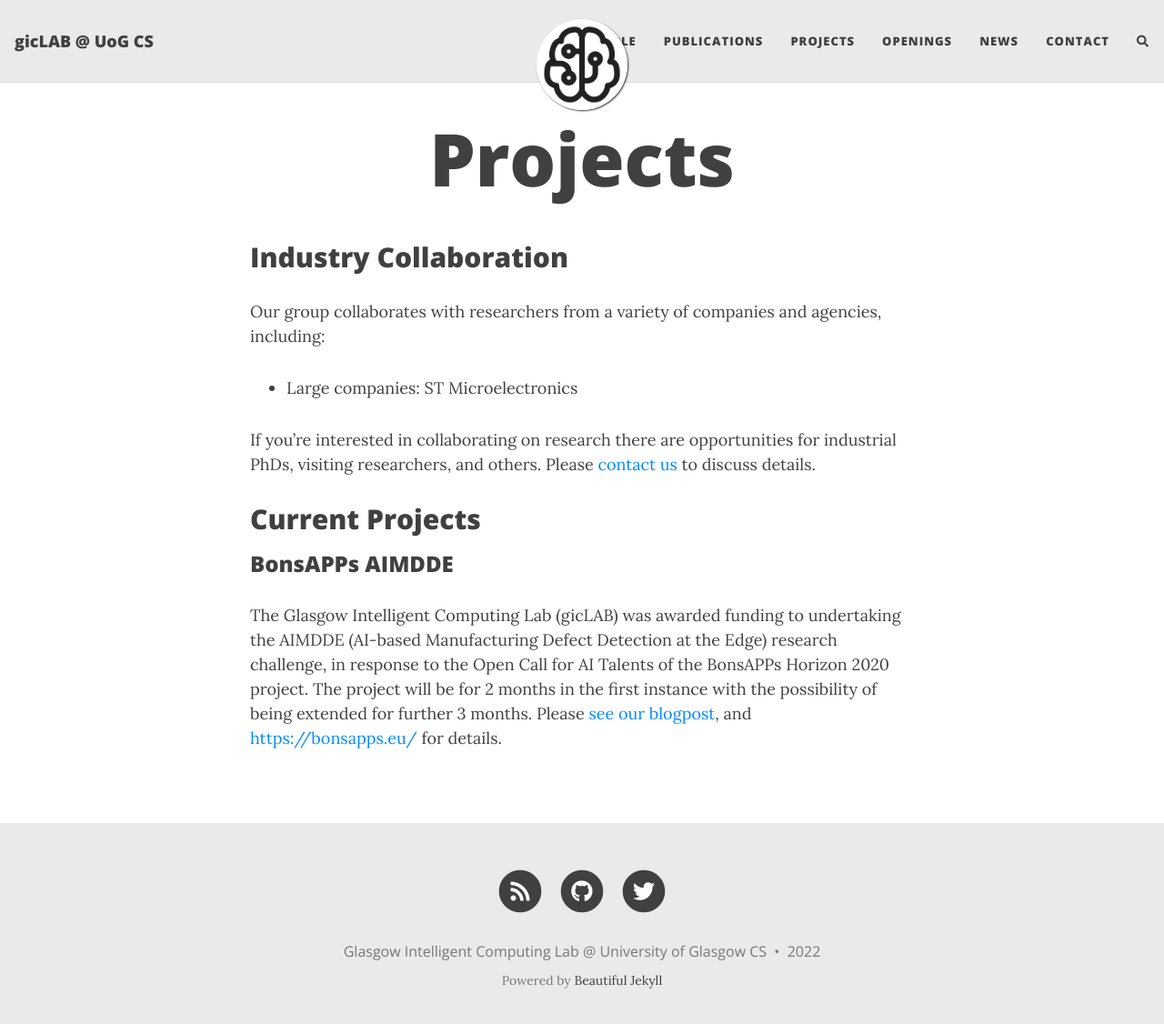
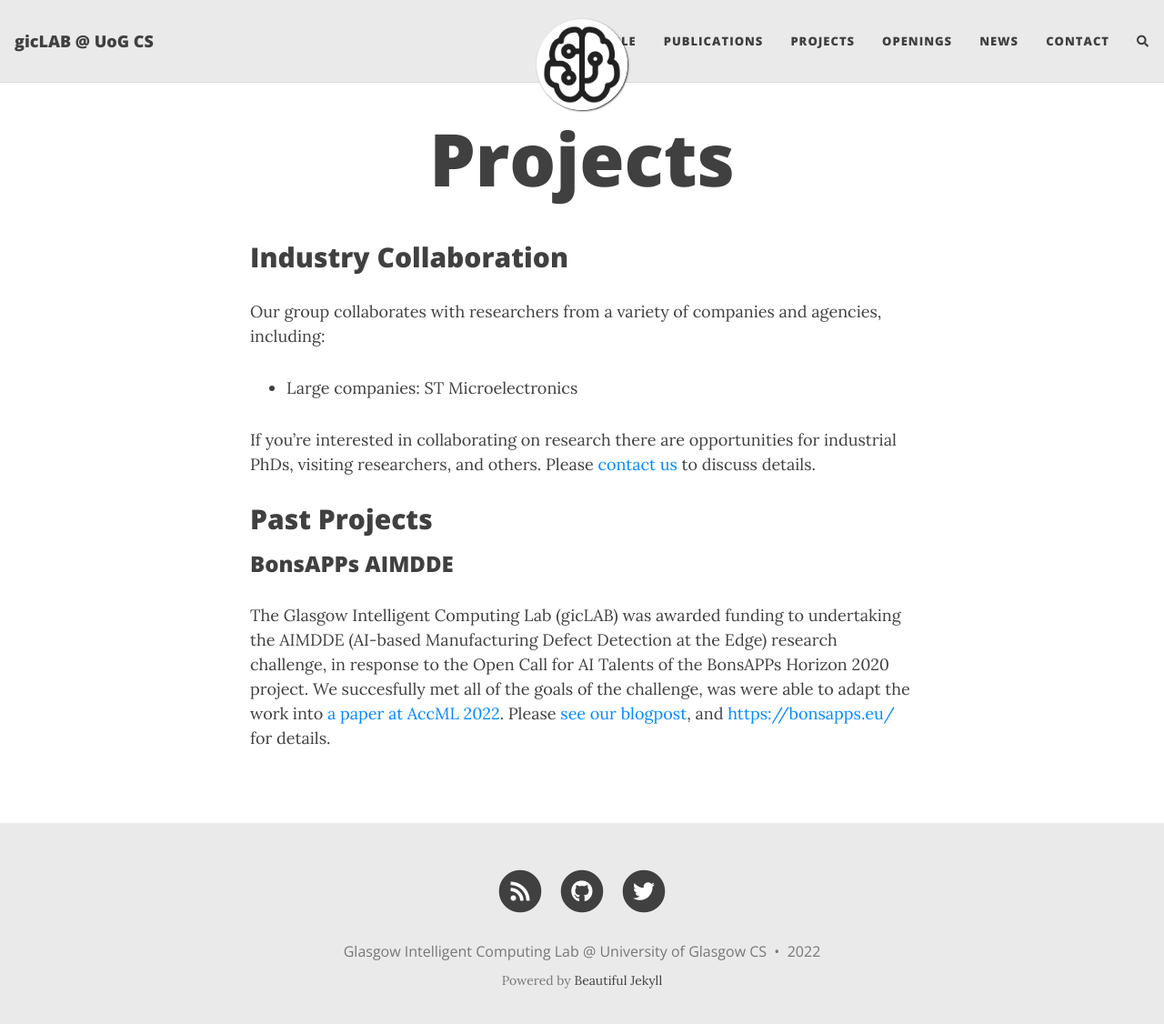
Before and after one commit to gicLAB/gicLAB.github.io, a Jekyll site: the page built from projects.md, in a window 1280 px wide and 1139 px high. Shown: the top 1126 px of the window at 91% size. Built offline with Jekyll 4.4.1, drawn with Linux system fonts in a browser that asks for light colours; nearby versions of some CDN libraries; comment, search, counter and statistics services are not loaded.

Commit message:
Update projects.md

```diff
--- a/projects.md
+++ b/projects.md
@@ -10,10 +10,10 @@ Our group collaborates with researchers from a variety of companies and agencies
 
 If you're interested in collaborating on research there are opportunities for industrial PhDs, visiting researchers, and others.  Please [contact us](../contact) to discuss details.
 
-## Current Projects
+## Past Projects
 
 ### BonsAPPs AIMDDE
 
 The Glasgow Intelligent Computing Lab (gicLAB) was awarded funding to undertaking the AIMDDE (AI-based Manufacturing Defect Detection at the Edge) research challenge, in response to the Open Call for AI Talents of the BonsAPPs Horizon 2020 project.
-The project will be for 2 months in the first instance with the possibility of being extended for further 3 months.
+We succesfully met all of the goals of the challenge, was were able to adapt the work into [a paper at AccML 2022](https://arxiv.org/abs/2206.09359).
 Please [see our blogpost](../2022-01-25-aimdde_announce/), and <https://bonsapps.eu/> for details.
```
